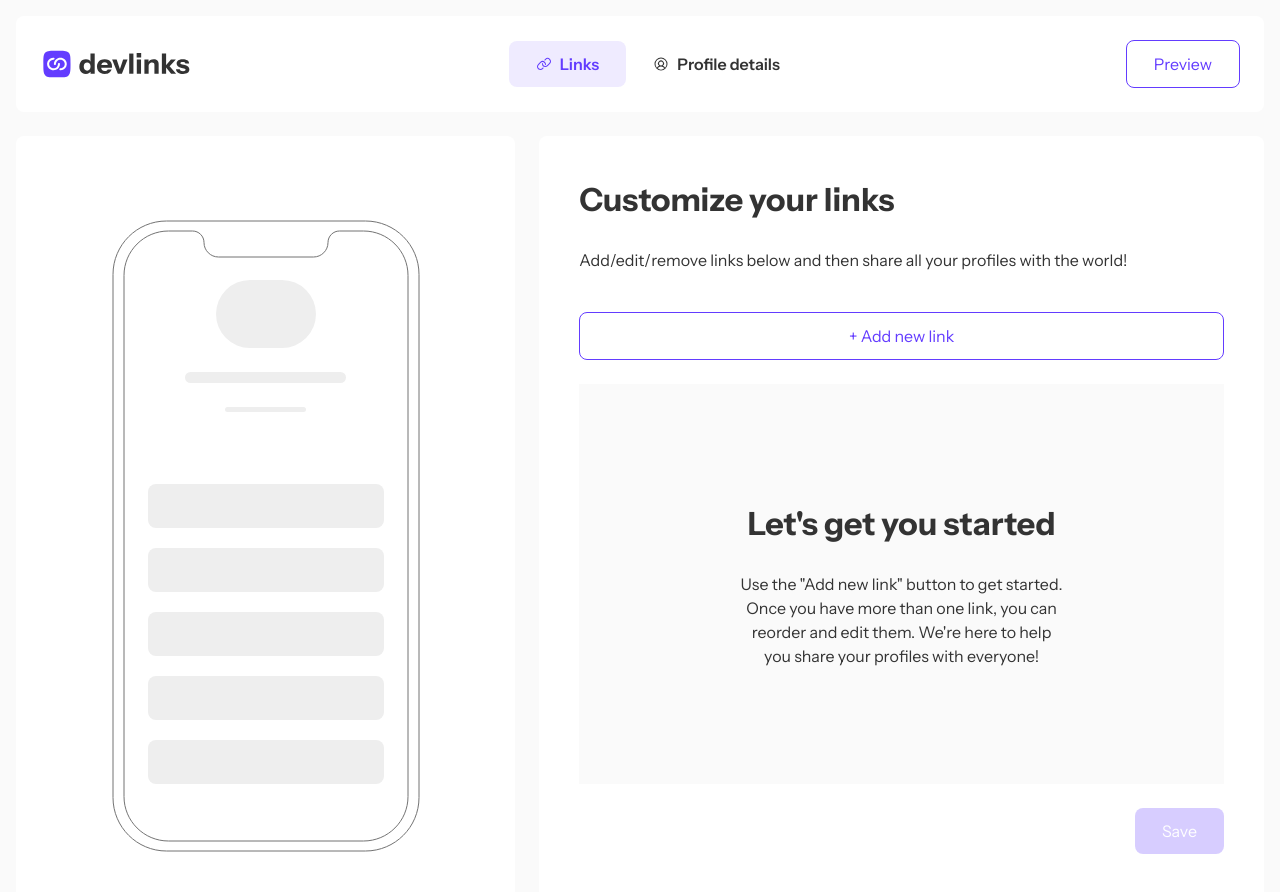
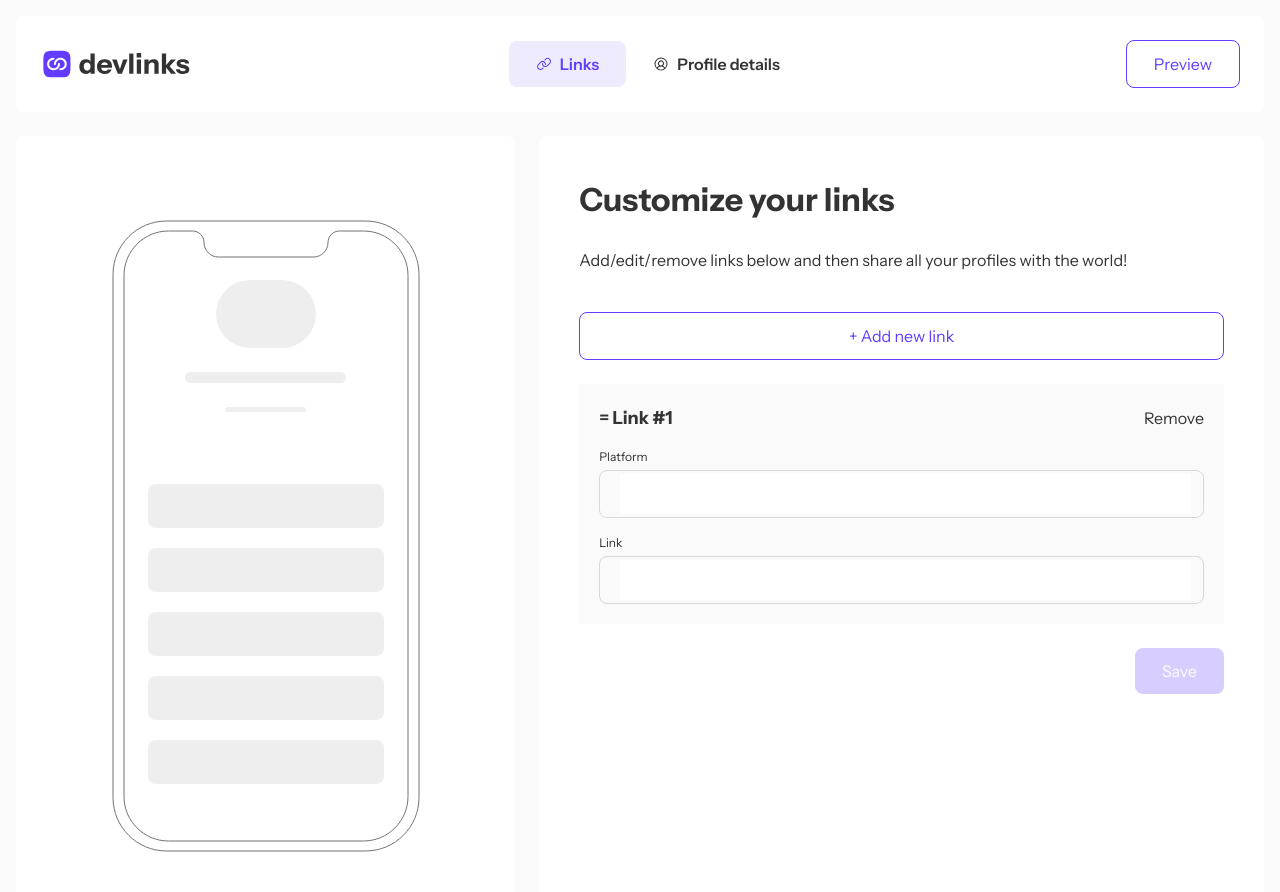
Before and after one commit to abel-otegbola/Devlinks, a Next.js app: page /links in a window 1280 px wide. Shown: the top 892 px of the page. Built offline with nearby package versions, Linux system fonts and the light colour scheme.

Commit message:
feat: add a link form ui

```diff
--- a/src/app/links/page.tsx
+++ b/src/app/links/page.tsx
@@ -1,29 +1,46 @@
 import Button from "@/components/button/button";
 import Header from "@/components/header/header";
+import Input from "@/components/input/input";
 import PreviewSkeleton from "@/components/previewSkeleton/previewSkeleton";
-import Image from "next/image";
+// import WelcomeScreen from "@/components/welcomeScreen/welcomeScreen";
 
 export default function Links() {
+    const links = [
+        { id: 1, label: "github", link: "" }
+    ]
+
     return (
-        <div className="p-4 bg-slate">
+        <div className="sm:p-4 bg-slate">
         <Header />
         <div className="flex flex-wrap gap-6 mt-6">
 
-            <div className="md:w-[40%] min-h-screen flex items-center justify-center bg-white rounded-[8px]">
+            <div className="md:w-[40%] sm:flex hidden min-h-screen items-center justify-center bg-white rounded-[8px]">
                 <PreviewSkeleton />
             </div>
 
-            <div className="flex-1 bg-white rounded-[8px] p-[40px]">
+            <div className="flex-1 bg-white rounded-[8px] min-h-screen p-[40px]">
+
                 <div className="mb-10">
                     <h1 className="text-[32px] mb-6 font-bold">Customize your links</h1>
                     <p>Add/edit/remove links below and then share all your profiles with the world!</p>
                 </div>
                 <Button variant="secondary" size="full">+ Add new link</Button>
 
-                <div className="flex flex-col justify-center items-center min-h-[400px] my-6 md:px-[25%] px-[5%] py-[60px] bg-slate">
-                    <h1 className="text-[32px] mb-6 font-bold text-center">Let's get you started</h1>
-                    <p className="text-center leading-[24px]">Use the "Add new link" button to get started. Once you have more than one link, you can reorder and edit them. We're here to help you share your profiles with everyone!</p>
+                {/* <WelcomeScreen /> */}
 
+                <div className="py-6">
+                    {
+                        links.map((link:any) => (
+                            <div key={link.id} className="bg-slate flex gap-4 flex-col p-5">
+                                <div className="flex justify-between items-center">
+                                    <span className="font-bold text-lg"> = Link #{link.id}</span>
+                                    <button>Remove</button>
+                                </div>
+                                <Input type="text" name="platform" label="Platform" error="" />
+                                <Input type="text" name="link" label="Link" error="" />
+                            </div>
+                        ))
+                    }
                 </div>
 
                 <div className="flex justify-end">
```
